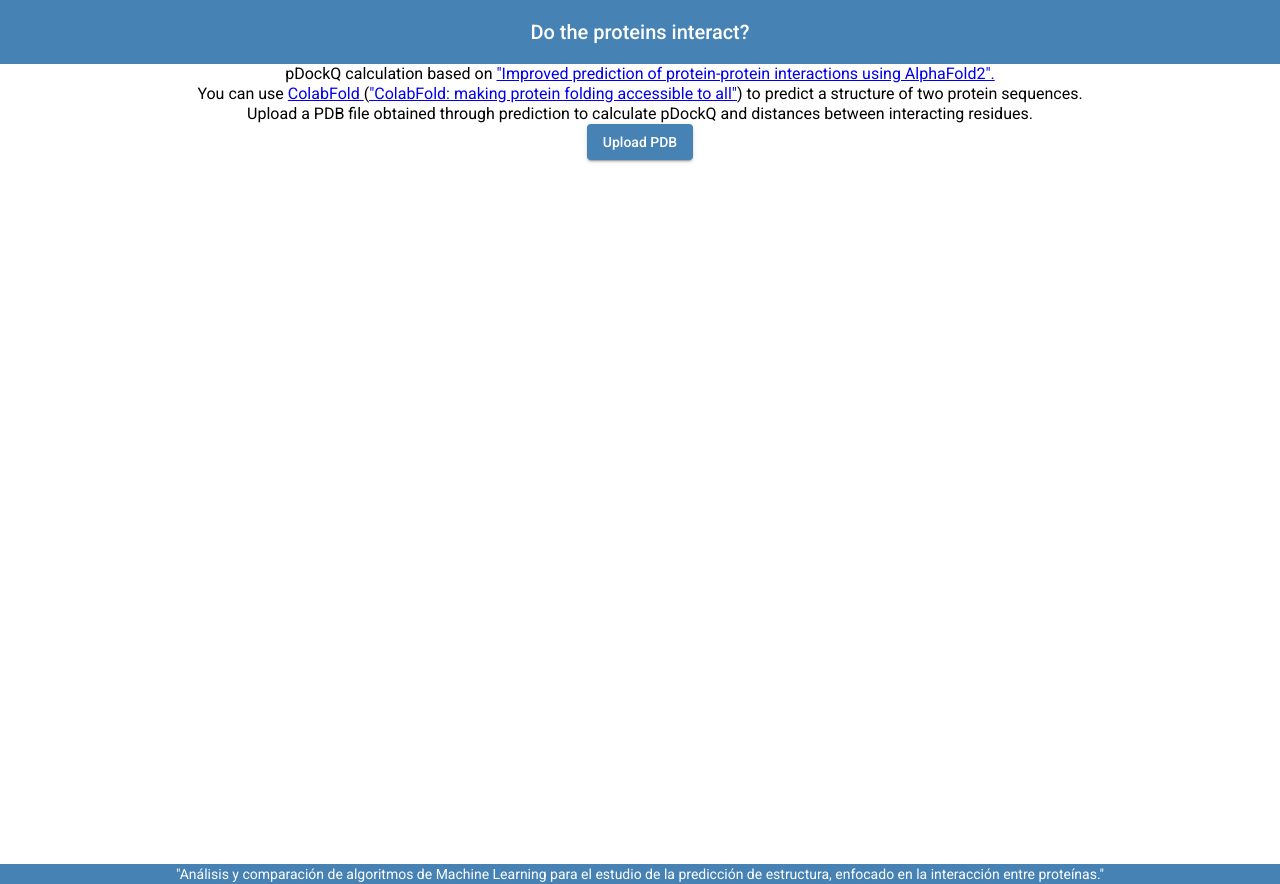
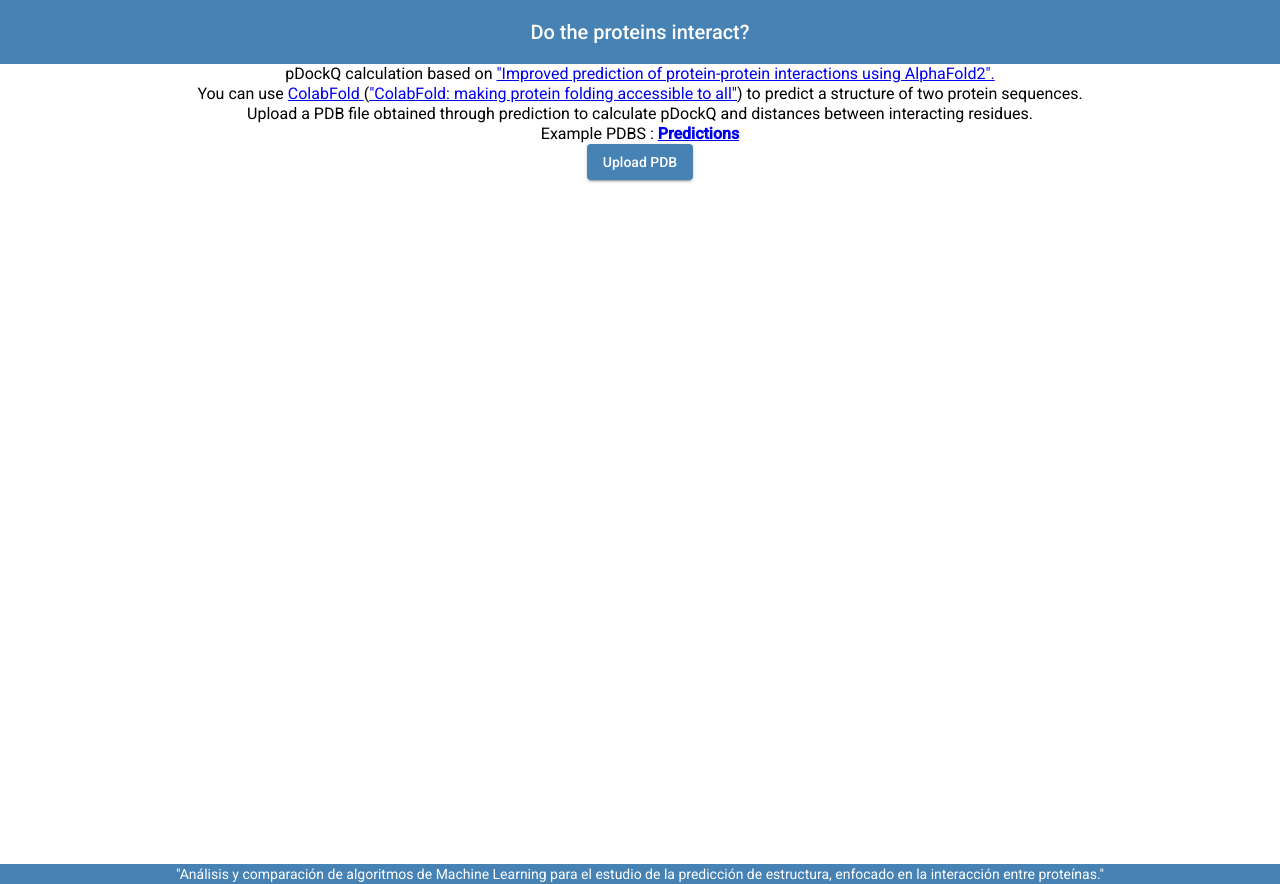
Before and after one commit to BioCodeLabs/angular-pdockq, an Angular app in the folder pdockapp/: page / in a window 1280 px wide. Built offline with nearby package versions, Linux system fonts and the light colour scheme.

Commit message:
pdbs example

```diff
--- a/pdockapp/src/app/components/pdb-upload/pdb-upload.component.html
+++ b/pdockapp/src/app/components/pdb-upload/pdb-upload.component.html
@@ -12,6 +12,8 @@
     You can use <a href="https://colab.research.google.com/github/sokrypton/ColabFold/blob/main/AlphaFold2.ipynb">ColabFold </a> (<a href="https://www.nature.com/articles/s41592-022-01488-1">"ColabFold: making protein folding accessible to all"</a>) to predict a structure of two protein sequences.
     <br>
     Upload a PDB file obtained through prediction to calculate pDockQ and distances between interacting residues.
+    <br>
+    Example PDBS :  <a href="https://drive.google.com/drive/u/1/folders/1j7QMQU57h_LcK8HRPTbxCBKextunh3wL"><b>Predictions</b></a>
 </div>
 <div class="buttons">
     <button class ="upload-button" color="primary" type="button" mat-raised-button (click)="fileInput.click()">Upload PDB</button>
```
